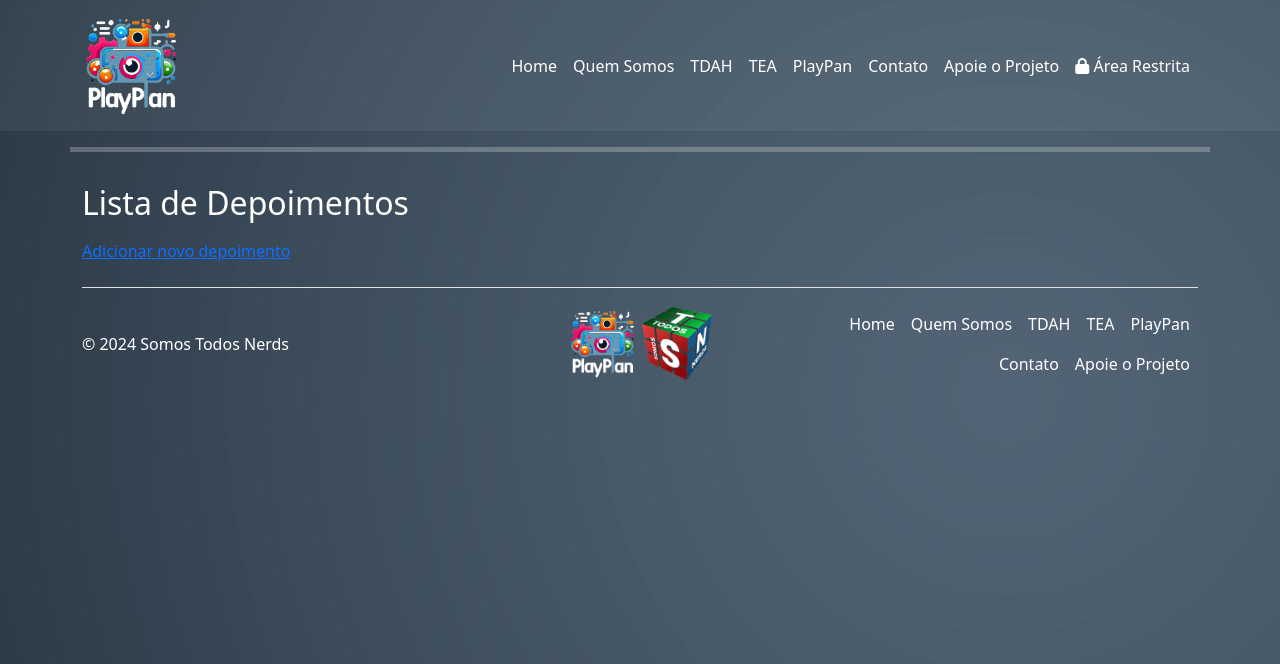
After one commit to gwpoliveira/playplan, a Django app: page /administration/depoimento/ in a window 1280 px wide. The commit adds this page. Shown: the top 664 px of the page. Run offline with Django 5.2, Linux system fonts and the light colour scheme; data that the repository does not hold is empty; some libraries are stand-ins or nearby versions.

Commit message:
depoimento

```diff
--- a/administration/admin.py
+++ b/administration/admin.py
@@ -1,5 +1,5 @@
 from django.contrib import admin
-from .models import CarouselImage,Contato, BlogPost, BlogPostImage, Category, Apoiador
+from .models import CarouselImage,Contato, BlogPost, BlogPostImage, Category, Apoiador,Depoimento
 
 admin.site.register(CarouselImage)
 admin.site.register(Contato)
@@ -7,3 +7,4 @@ admin.site.register(BlogPost)
 admin.site.register(BlogPostImage)
 admin.site.register(Category)
 admin.site.register(Apoiador)
+admin.site.register(Depoimento)
--- a/administration/urls.py
+++ b/administration/urls.py
@@ -3,7 +3,10 @@ from django.urls import path
 from .views import (
     ImageListView, ImageCreateView, ImageUpdateView, ImageDeleteView,
     ContatoCreateView, ContatoListView, ContatoDetailView,
-    BlogPostListView, BlogPostDetailView, BlogPostCreateView, BlogPostUpdateView, BlogPostDeleteView, ListaApoiadores, ApoiadorUpdateView, ApoiadorDetailView, ApoiadorCreateView, AtualizarContato, ApoiadorDeleteView, CriarCategoria, ListarCategorias, AtualizarCategoria, DetalharCategoria, ApagarCategoria, ListaDeNotícias
+    BlogPostListView, BlogPostDetailView, BlogPostCreateView, BlogPostUpdateView, BlogPostDeleteView,
+    ListaApoiadores,ApoiadorUpdateView, ApoiadorDetailView, ApoiadorCreateView, AtualizarContato, ApoiadorDeleteView,
+    CriarCategoria, ListarCategorias, AtualizarCategoria, DetalharCategoria, ApagarCategoria, ListaDeNotícias,
+    DepoimentoListView, DepoimentoDetailView, DepoimentoCreateView, DepoimentoUpdateView, DepoimentoDeleteView,
 )
 
 urlpatterns = [
@@ -42,6 +45,12 @@ urlpatterns = [
     path('categorias/atualizar/<int:id>', AtualizarCategoria.as_view(), name='atualizar_categoria'),
     path('categorias/apagar/<int:id>', ApagarCategoria.as_view(), name='apagar_categoria'),
 
+    #******************* Depoimento *******************#
+    path('depoimento/', DepoimentoListView.as_view(), name='depoimento-list'),
+    path('depoimento/<int:pk>/', DepoimentoDetailView.as_view(), name='depoimento-detail'),
+    path('depoimento/novo/', DepoimentoCreateView.as_view(), name='depoimento-create'),
+    path('depoimento/editar/<int:pk>/', DepoimentoUpdateView.as_view(), name='depoimento-update'),
+    path('depoimento/deletar/<int:pk>/', DepoimentoDeleteView.as_view(), name='depoimento-delete'),
 
 
 ]
--- a/administration/views.py
+++ b/administration/views.py
@@ -1,8 +1,8 @@
 # administration/views.py
 from django.shortcuts import render, get_object_or_404, redirect
 from django.views import View
-from .models import CarouselImage, Contato, BlogPost, BlogPostImage, Category, Apoiador
-from .forms import CarouselImageForm, ContatoForm, BlogPostForm, BlogPostImageForm, ApoiadorForm, CategoryForm, UpdateContatoForm
+from .models import CarouselImage, Contato, BlogPost, BlogPostImage, Category, Apoiador, Depoimento
+from .forms import CarouselImageForm, ContatoForm, BlogPostForm, BlogPostImageForm, ApoiadorForm, CategoryForm, UpdateContatoForm, DepoimentoForm
 from django.urls import reverse_lazy, reverse
 from django.contrib.auth.mixins import LoginRequiredMixin
 from django.views.generic import ListView, CreateView, UpdateView, DeleteView, DetailView
@@ -224,3 +224,33 @@ class ApagarCategoria(LoginRequiredMixin, DeleteView):
     def get_success_url(self):
         messages.add_message(self.request, messages.SUCCESS, "Categoria apagada com sucesso!")
         return reverse('listar_categorias')
+
+
+# ************ Depoimento *************** #
+class DepoimentoListView(ListView):
+    model = Depoimento
+    template_name = 'depoimento/depoimento_list.html'
+    context_object_name = 'depoimentos'
+
+class DepoimentoDetailView(DetailView):
+    model = Depoimento
+    template_name = 'depoimento/depoimento_detail.html'
+    context_object_name = 'depoimento'
+
+class DepoimentoCreateView(CreateView):
+    model = Depoimento
+    template_name = 'depoimento/depoimento_form.html'
+    form_class = DepoimentoForm
+    success_url = reverse_lazy('depoimento-list')
+
+
+class DepoimentoUpdateView(UpdateView):
+    model = Depoimento
+    form_class = DepoimentoForm
+    success_url = reverse_lazy('depoimento-list')
+    template_name = 'depoimento/depoimento_form.html'
+
+class DepoimentoDeleteView(DeleteView):
+    model = Depoimento
+    template_name = 'depoimento/depoimento_confirm_delete.html'
+    success_url = reverse_lazy('depoimento-list')
--- a/project/views.py
+++ b/project/views.py
@@ -1,7 +1,7 @@
 from django.http import Http404
 from django.views.generic import TemplateView, ListView, DetailView
 from django.contrib.auth.models import User
-from administration.models import CarouselImage, Apoiador, BlogPost, Category, Contato
+from administration.models import CarouselImage, Apoiador, BlogPost, Category, Contato, Depoimento
 from administration.forms import ApoiadorForm
 from django.contrib.auth.forms import UserChangeForm
 from django.contrib.auth.mixins import LoginRequiredMixin
@@ -15,6 +15,7 @@ class HomeView(TemplateView):
     def get_context_data(self, **kwargs):
         context = super().get_context_data(**kwargs)
         context["images"] = CarouselImage.objects.all()[:5]
+        context["depoimentos"] = Depoimento.objects.all()[:5]
         return context
 
 class UserProfileView(LoginRequiredMixin, UpdateView):
--- /dev/null
+++ b/templates/depoimento/depoimento_list.html
@@ -0,0 +1,23 @@
+{% extends 'base.html' %}
+{% load static bootstrap5 %}
+
+
+{% block title %}Depoimento{% endblock title %}
+{% block content %}
+
+<div class="container texto-branco mt-3">
+
+  <h2>Lista de Depoimentos</h2>
+  <ul>
+    {% for depoimento in depoimentos %}
+    <li>
+      {{ depoimento.nome }} - {{ depoimento.cargo }}
+      <a href="{% url 'depoimento-detail' depoimento.pk %}">Detalhes</a>
+      <a href="{% url 'depoimento-update' depoimento.pk %}">Editar</a>
+      <a href="{% url 'depoimento-delete' depoimento.pk %}">Excluir</a>
+    </li>
+    {% endfor %}
+  </ul>
+  <a href="{% url 'depoimento-create' %}">Adicionar novo depoimento</a>
+</div>
+{% endblock %}
```
Also changed, not shown: administration/forms.py (+9 -3 lines), administration/models.py (+12 -0 lines), templates/administration/painel.html (+20 -0 lines), templates/depoimento/depoimento_confirm_delete.html (added, +20 -0 lines), templates/depoimento/depoimento_detail.html (added, +18 -0 lines), templates/depoimento/depoimento_form.html (added, +19 -0 lines), templates/home.html (+30 -0 lines), administration/migrations/0017_depoimento.py (added), administration/migrations/0018_rename_depoimento_depoimento_descricao.py (added), administration/migrations/0019_depoimento_imagem_fundo.py (added), static/img/PAINEL-COM-ILHOIS.png (added), 3 other files.
